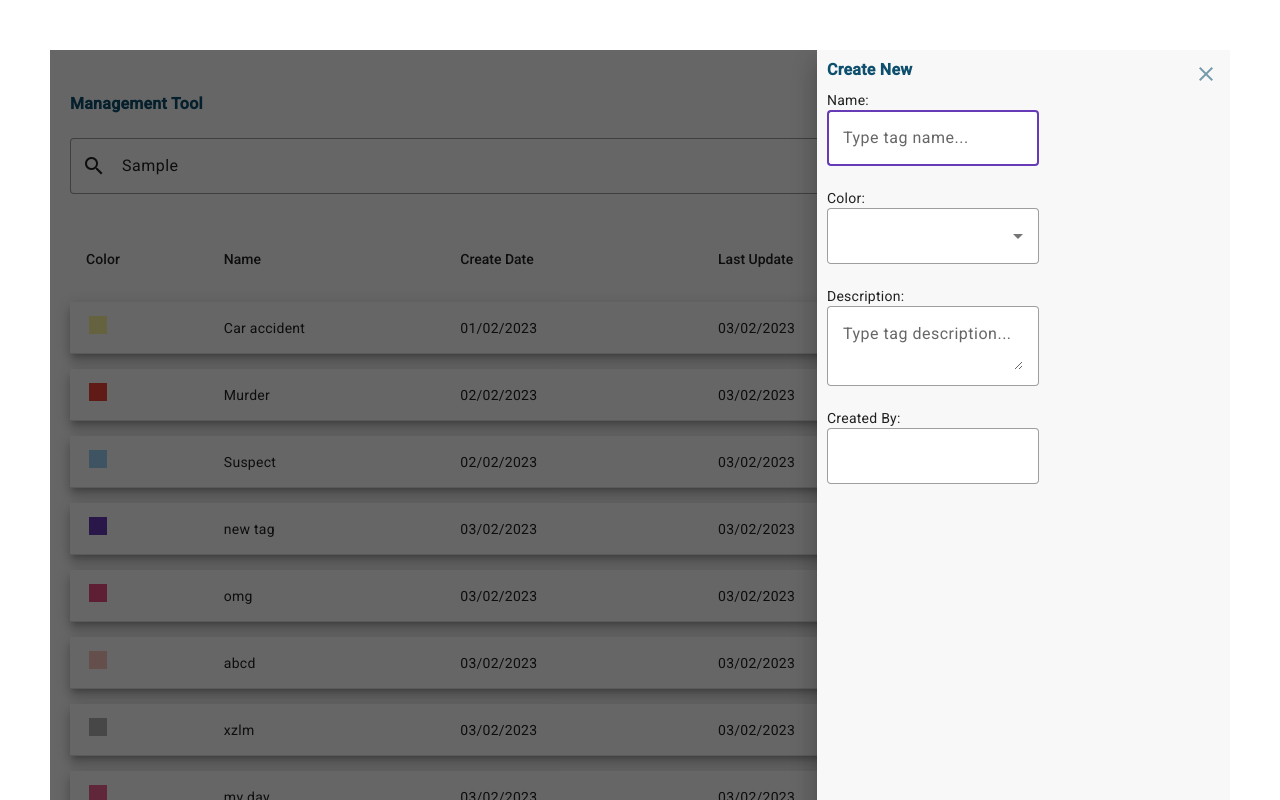
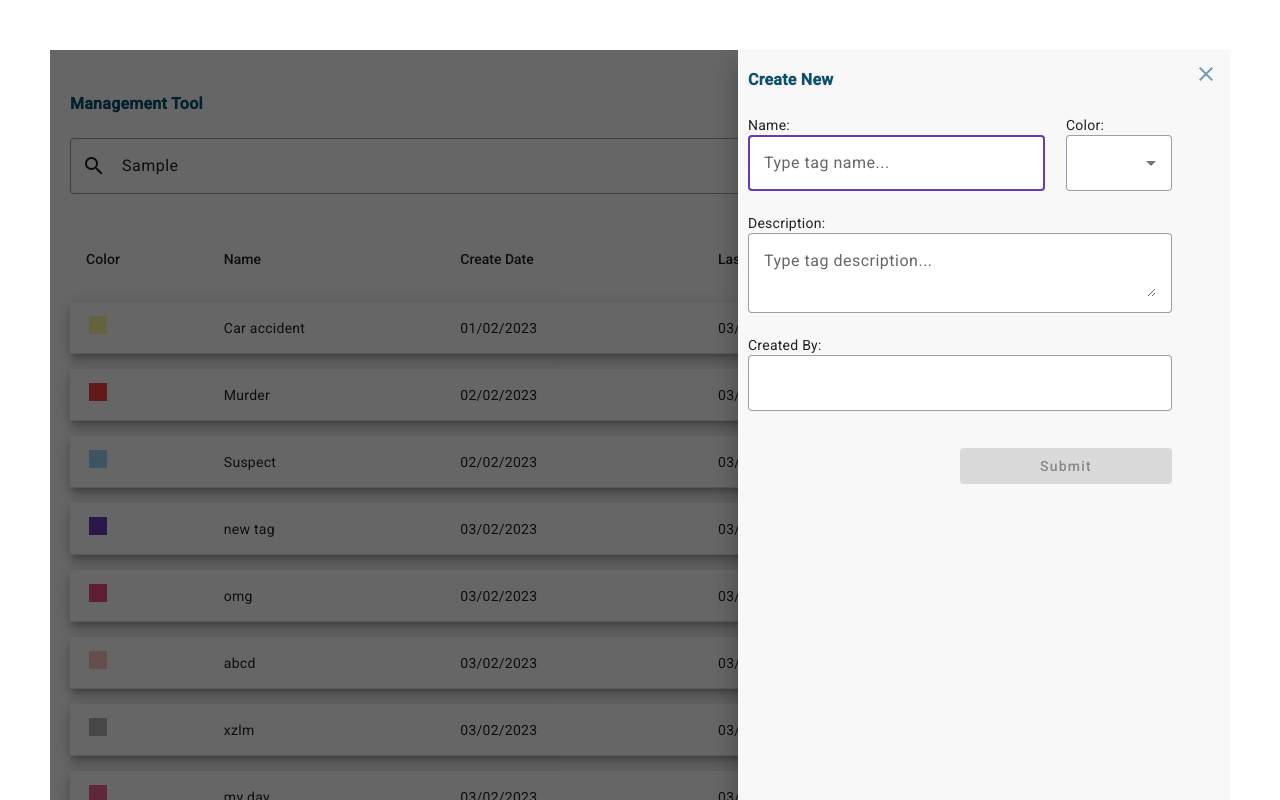
Before and after one commit to ShaniGeva12/data-manage-app, an Angular app: page / in a window 1280 px wide. Both pictures are taken after typing "Sample" into the empty fields and a click on the button "add_circle". Shown: the top 800 px of the page. Built offline with nearby package versions, Linux system fonts and the light colour scheme; data requests are answered from the project's data file; what subsink would draw is missing.

Commit message:
add tag designing fix

```diff
--- a/db.json
+++ b/db.json
@@ -107,6 +107,15 @@
       "createDate": "2023-02-03T19:48:07.016Z",
       "lastUpdate": "2023-02-03T19:48:07.016Z",
       "id": 11
+    },
+    {
+      "name": "jh",
+      "color": "rgba(62, 150, 243, 1)",
+      "description": "jhj",
+      "createdBy": "hjhgj",
+      "createDate": "2023-02-03T20:43:32.419Z",
+      "lastUpdate": "2023-02-03T20:43:32.415Z",
+      "id": 12
     }
   ]
 }
--- a/src/app/app.component.html
+++ b/src/app/app.component.html
@@ -34,7 +34,7 @@
     <mat-drawer class="mat-elevation-z8" #drawer mode="over" position="end">
 
       <div class="drawer-inner-container ">
-        <app-add-tag [tag]="tagToEdit" (submitSuccess)="tagSubmitted($event)"></app-add-tag>
+        <app-add-tag class="add-tag" [isShown]="drawer.opened" [tag]="tagToEdit" (submitSuccess)="tagSubmitted($event)"></app-add-tag>
 
         <button class="action-btn-icon" mat-icon-button aria-label="Grid View" (click)="refreshDrawer()"  >
           <mat-icon>close</mat-icon>
--- a/src/app/app.component.scss
+++ b/src/app/app.component.scss
@@ -52,5 +52,9 @@
       display: flex;
       justify-content: space-between;
     }
+
+    app-add-tag {
+      width: 100%;
+    }
   }
 }
--- a/src/app/app.component.ts
+++ b/src/app/app.component.ts
@@ -1,4 +1,4 @@
-import { ChangeDetectionStrategy, Component, ViewChild } from '@angular/core';
+import { ChangeDetectionStrategy, ChangeDetectorRef, Component, ViewChild } from '@angular/core';
 import { FormControl } from '@angular/forms';
 import { SubSink } from 'subsink';
 import { ColorRgba } from './shared/model/color-rgba';
@@ -24,6 +24,10 @@ export class AppComponent {
   viewOptions = ItemsView;
   view = ItemsView.List;
   // view = ItemsView.Grid;
+
+  constructor(
+    private cd: ChangeDetectorRef,
+    ) { }
 
   ngOnInit(): void {
   }
--- a/src/app/components/tags/components/add-tag/add-tag.component.html
+++ b/src/app/components/tags/components/add-tag/add-tag.component.html
@@ -6,7 +6,8 @@
     </span>
   </div>
 
-  <div class="section">
+  <div class="row">
+    <div class="section-lg">
         <div class="label">Name: </div>
         <mat-form-field class="val" appearance="outline">
             <input matInput data-test="tag-name" placeholder="Type tag name..." formControlName="name" >
@@ -16,9 +17,10 @@
         </mat-form-field>
     </div>
 
-  <div class="section">
+    <div class="section-sm">
         <div class="label">Color: </div>
         <app-color-picker data-test="tag-color" formControlName="color"></app-color-picker>
+    </div>
   </div>
 
   <div class="section">
--- a/src/app/components/tags/components/add-tag/add-tag.component.scss
+++ b/src/app/components/tags/components/add-tag/add-tag.component.scss
@@ -2,22 +2,56 @@
   padding: 10px;
 
   .title {
-    margin-bottom: 10px;
+    margin-top: 10px;
+    margin-bottom: 25px;
   }
 
   .label {
     font-size: 14px;
   }
 
+  ::ng-deep mat-form-field {
+    width: 100%;
 
-  ::ng-deep mat-form-field {
+    &.ng-invalid.ng-touched {
+      margin-bottom: 15px;
+    }
     .mat-mdc-text-field-wrapper {
       background: white;
     }
   }
 
+  .row {
+    display: flex;
+    justify-content: space-between;
+  }
+
+  .section {
+    &-lg {
+      width: 70%;
+    }
+
+    &-sm {
+      width: 25%;
+    }
+  }
+
+  app-color-picker {
+
+    display: flex;
+
+    ::ng-deep .mat-mdc-form-field-infix {
+      padding-bottom: 10px;
+    }
+  }
+
   .footer {
-    position: absolute;
-    bottom: 15px;
+    padding-top: 15px;
+    display: flex;
+    justify-content: flex-end;
+
+    button {
+      width: 50%;
+    }
   }
 }
--- a/src/app/components/tags/components/add-tag/add-tag.component.ts
+++ b/src/app/components/tags/components/add-tag/add-tag.component.ts
@@ -12,6 +12,7 @@ import { AddTagRequest, Tag } from '../../model/tag.model';
 })
 export class AddTagComponent {
   @Input() tag: Tag | undefined;
+  @Input() isShown: boolean = false;
   @Output() submitSuccess = new EventEmitter<boolean>();
 
   tagForm!: FormGroup;
@@ -28,7 +29,7 @@ export class AddTagComponent {
   }
 
   ngOnChanges(changes: SimpleChanges) {
-    if(changes['tag'] && this.tagForm){
+    if((changes['isShown'] || changes['tag']) && this.tagForm){
       this.checkTagToEdit();
     }
   }
--- a/src/app/shared/components/color-picker/color-picker.component.scss
+++ b/src/app/shared/components/color-picker/color-picker.component.scss
@@ -12,6 +12,10 @@
 ::ng-deep.picker-panel {
   &.mdc-menu-surface.mat-mdc-select-panel{
     padding-inline: 5px;
+    min-width: 210px;
+
+    position: absolute;
+    right: 1px;
   }
 
   mat-option{
```
Lines whose indentation alone changed are shown as unchanged.
